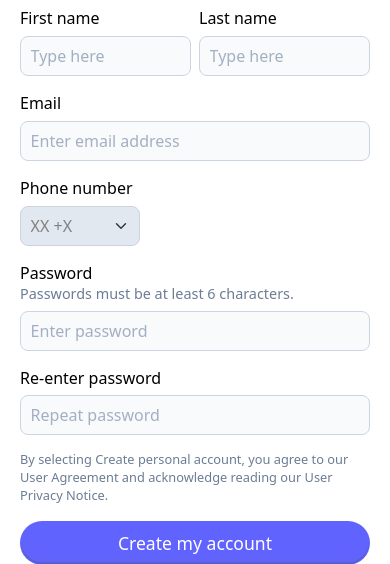
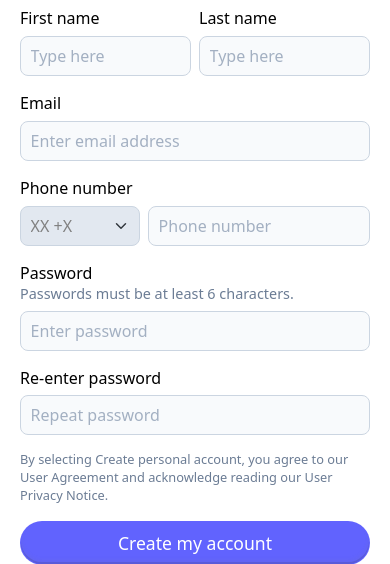
Before and after one commit to MaksymPashkisvkyi/HillelBookShop, a Django app: page /account/register/ in a window 390 px wide. Shown: the part 126-690 px from the top of the page. Run offline with Django 4.2, Linux system fonts and the light colour scheme; parts of the project's set-up code (start-up, migrations or seed data) failed here and were passed over; some libraries are stand-ins or nearby versions.

Commit message:
fix(Account): fix register form, add phone

```diff
--- a/HillelBookShop/templates/accounts/pages/form-register.html
+++ b/HillelBookShop/templates/accounts/pages/form-register.html
@@ -42,7 +42,7 @@
                 </div>
 
                 <div class="mb-4">
-                    <label class="form-label" for="{{ form.phone_number.id_for_label }}">Phone number</label>
+                    <label class="form-label" for="{{ form.phone.id_for_label }}">Phone number</label>
                     <div class="d-flex gap-2">
 
                         <select disabled class="form-select w-10" name="">
@@ -54,9 +54,9 @@
                             <option value="">UZ +998</option>
                         </select>
 
-                        {{ form.phone_number|add_class:"form-control"|attr:"type:text"|attr:"placeholder:Phone number"|attr:"autocomplete:tel" }}
+                        {{ form.phone|add_class:"form-control"|attr:"type:text"|attr:"placeholder:Phone number"|attr:"autocomplete:tel" }}
                     </div>
-                    {{ form.phone_number.errors }}
+                    {{ form.phone.errors }}
                 </div>
 
                 <div class="mb-4">
```
